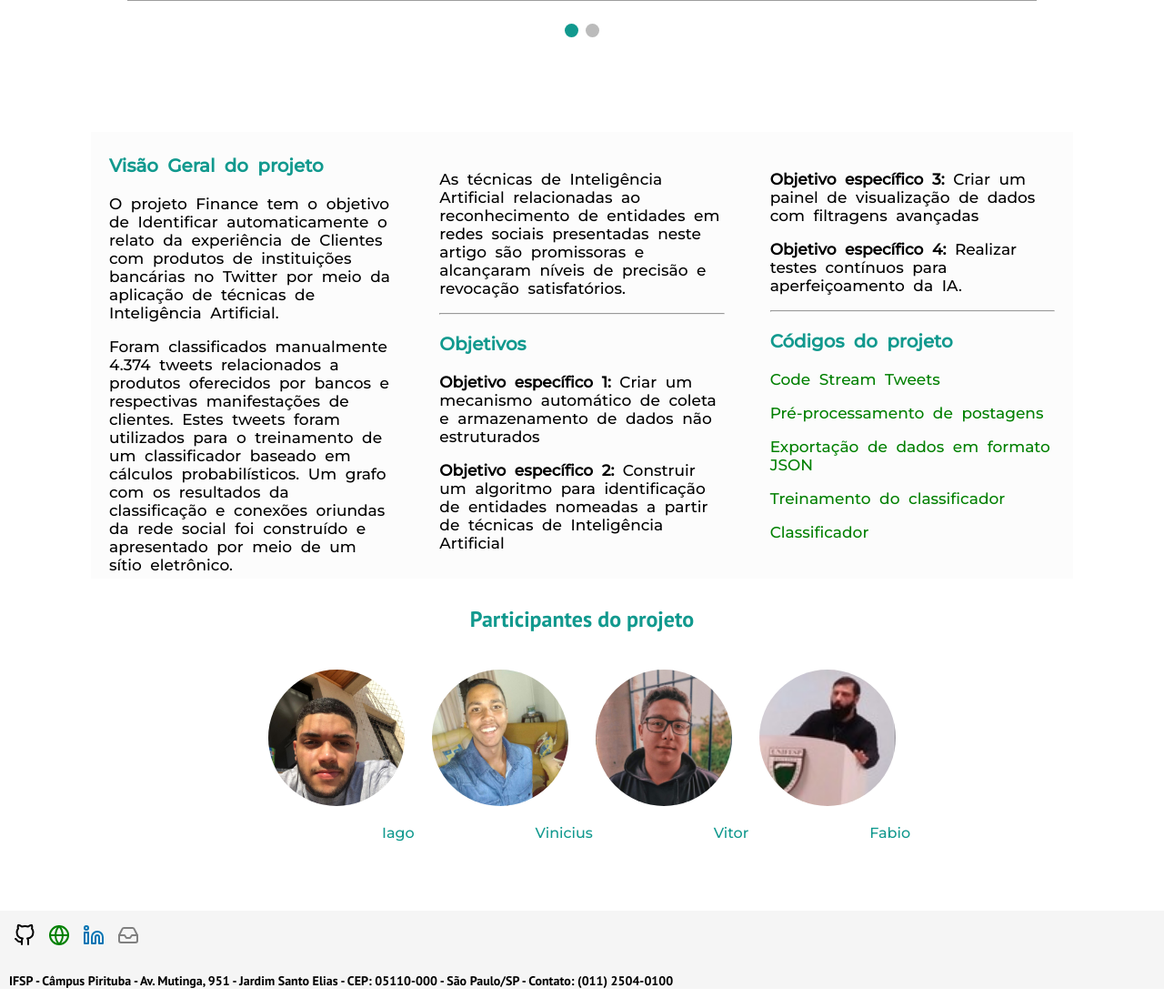
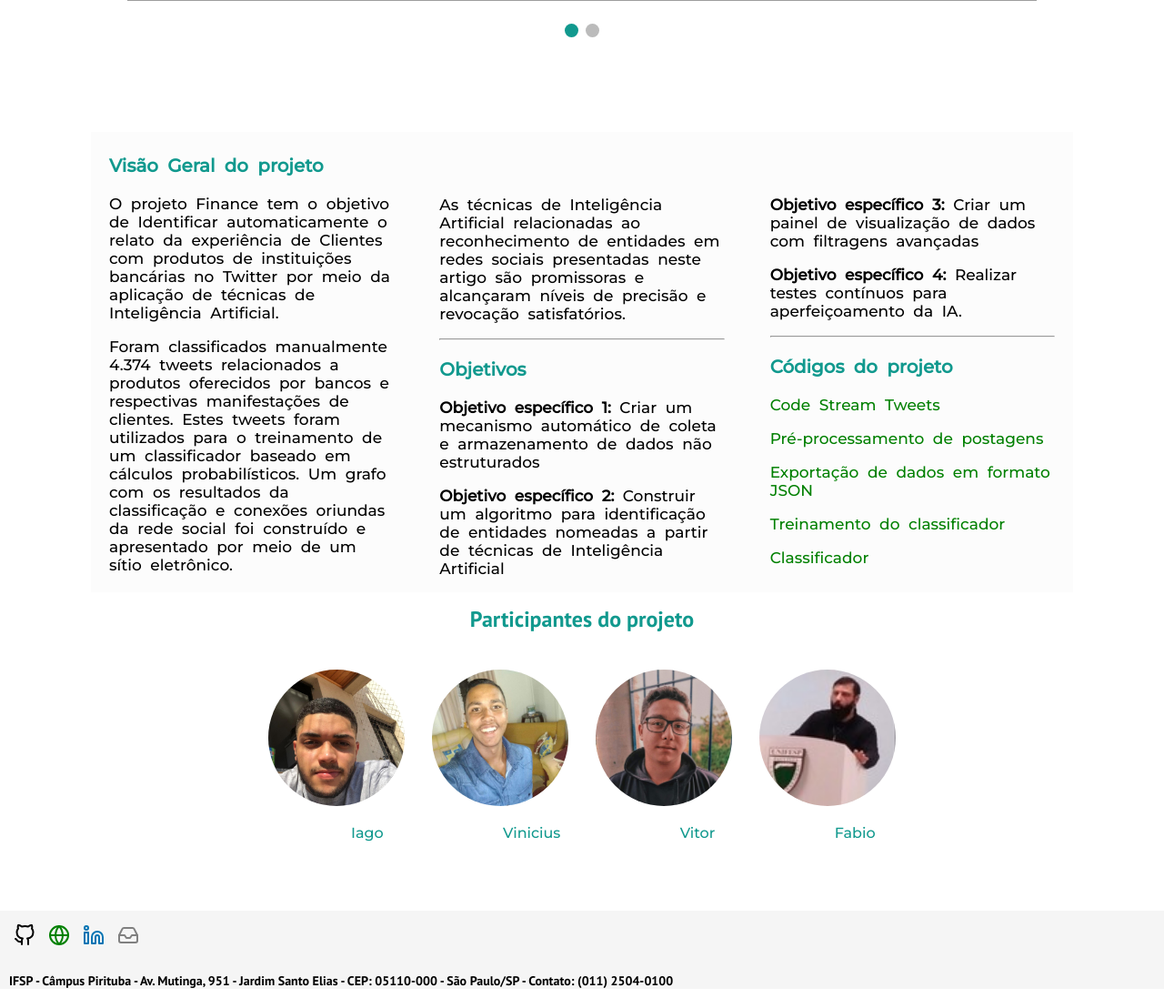
Before and after one commit to iagovtr/ner-visualization-of, a Flask app: page /sobre in a window 1280 px wide. Shown: the part 701-1798 px from the top of the page at 91% size. Run offline with Flask 2, Linux system fonts and the light colour scheme; grey boxes are pictures that could not be loaded.

Commit message:
Procfile

```diff
--- a/templates/layouts/sobre.html
+++ b/templates/layouts/sobre.html
@@ -113,7 +113,7 @@
                         e conexões oriundas da rede social foi construído e apresentado por meio de um sítio eletrônico.        </p>
                     </p>
         <br>
-                    <p>
+                    <p style="padding-top: 28px;">
                         As técnicas de Inteligência Artificial relacionadas ao reconhecimento de entidades em redes sociais
                         presentadas neste artigo são promissoras e alcançaram níveis de precisão e revocação satisfatórios.
                     </p>
@@ -122,7 +122,7 @@
         <h3>Objetivos</h3>
                     <p><strong>Objetivo específico 1:</strong> Criar um mecanismo automático de coleta e armazenamento de dados não estruturados</p>
                     <p><strong>Objetivo específico 2:</strong> Construir um algoritmo para identificação de entidades nomeadas a partir de técnicas de Inteligência Artificial</p>
-         <br>           <p><strong>Objetivo específico 3:</strong> Criar um painel de visualização de dados com filtragens avançadas</p>
+         <br>       <p style="padding-top: 28px ;"><strong>Objetivo específico 3:</strong> Criar um painel de visualização de dados com filtragens avançadas</p>
                     <p><strong>Objetivo específico 4:</strong> Realizar testes contínuos para aperfeiçoamento da IA.</p>
 
         <hr>
--- a/templates/static/css/sobre/style.css
+++ b/templates/static/css/sobre/style.css
@@ -206,8 +206,8 @@ div#fotos a:hover {
 
 
 div#nomes ul {
-  margin-left: 380px;
-  word-spacing: 128.5px;
+  margin-left: 346px;
+  word-spacing: 127px;
   font-family: 'Montserrat', sans-serif;
   color: #11998e;
 }
```
Also changed, not shown: 1 other file.
